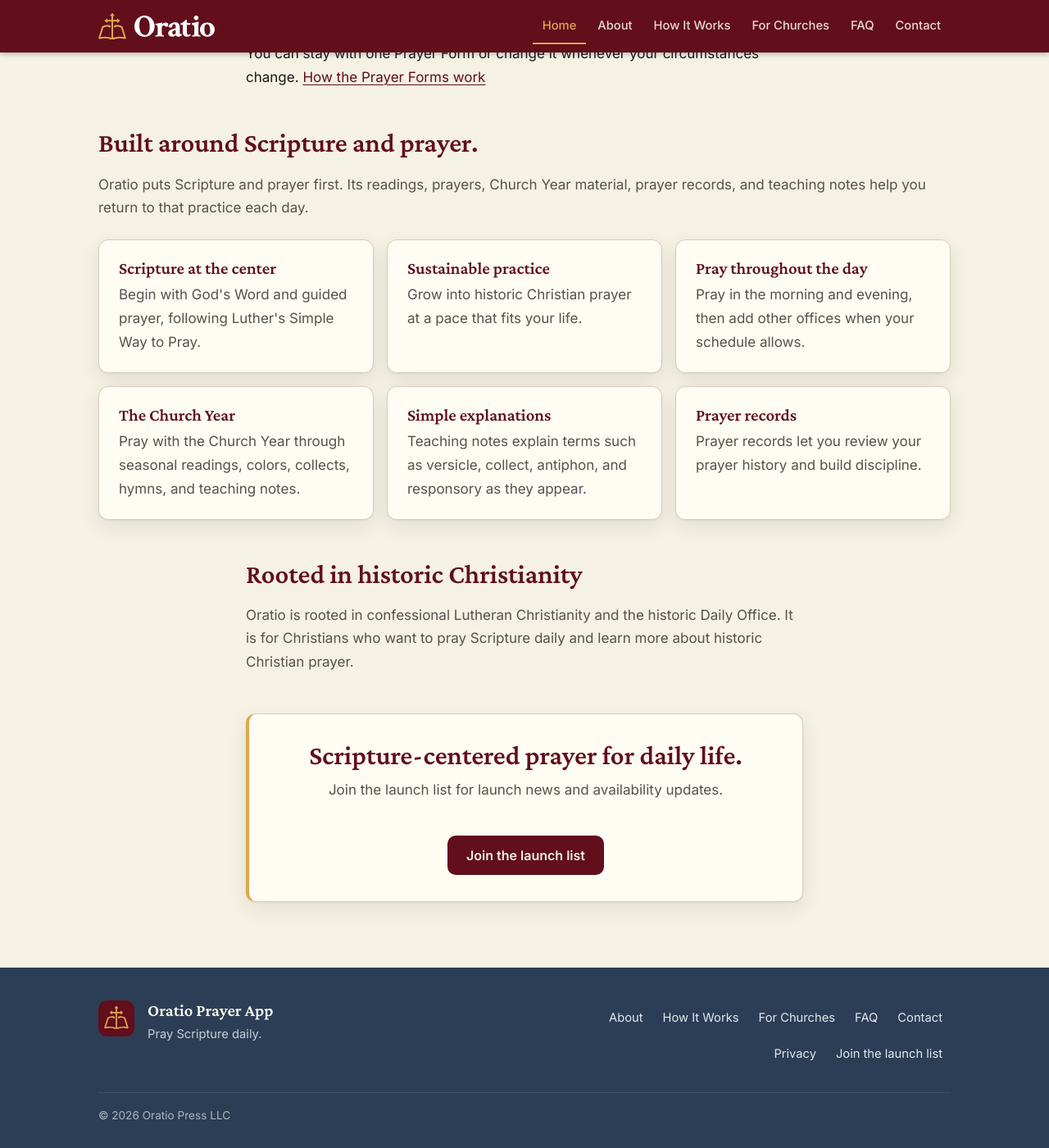
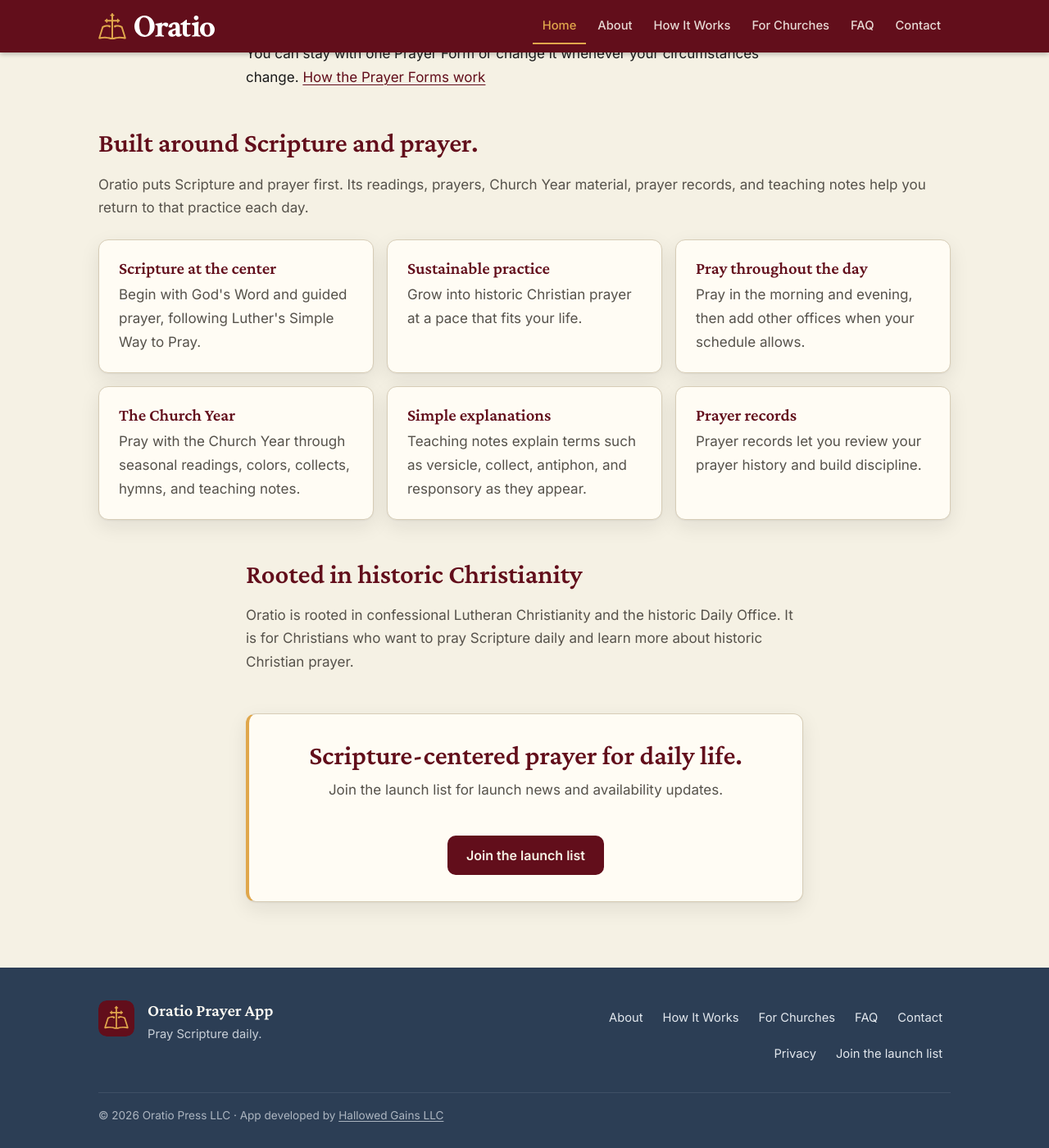
Before and after one commit to Oratio-Press/oratio.github.io, a Jekyll site: the page built from index.html, in a window 1280 px wide and 1400 px high, scrolled down 1483 px. Shown: the whole window at 82% size. Built offline with Jekyll 4.4.1, drawn with Linux system fonts in a browser that asks for light colours.

Commit message:
Credit Hallowed Gains LLC as the app's developer in the footer
Every page's footer now reads "© 2026 Oratio Press LLC · App developed by
Hallowed Gains LLC", the name linking to hallowedgains.com, styled like the
rest of the legal line (underlined, gold on hover).

Co-Authored-By: Claude Opus 5.5 <noreply@anthropic.com>
Claude-Session: https://claude.ai/code/session_01KARxob1UEmjFdDdx4F2WNv

```diff
--- a/_layouts/default.html
+++ b/_layouts/default.html
@@ -113,7 +113,7 @@
         <a href="/privacy.html">Privacy</a>
         <a href="{{ site.launch_list }}">Join the launch list</a>
       </nav>
-      <p class="site-footer__legal">© {{ site.time | date: "%Y" }} Oratio Press LLC</p>
+      <p class="site-footer__legal">© {{ site.time | date: "%Y" }} Oratio Press LLC · App developed by <a href="https://hallowedgains.com">Hallowed Gains LLC</a></p>
     </div>
   </footer>
 </body>
--- a/assets/css/site.css
+++ b/assets/css/site.css
@@ -285,6 +285,8 @@ blockquote {
 .site-footer__nav a { display: inline-flex; align-items: center; min-height: 44px; padding: 0 10px; color: #E3E8EE; font-size: 0.92rem; text-decoration: none; }
 .site-footer__nav a:hover { color: var(--gold); text-decoration: underline; }
 .site-footer__legal { grid-column: 1 / -1; margin: 0; padding-top: 16px; border-top: 1px solid rgba(227, 232, 238, 0.15); font-size: 0.85rem; opacity: 0.7; }
+.site-footer__legal a { color: inherit; text-decoration: underline; text-underline-offset: 2px; }
+.site-footer__legal a:hover { color: var(--gold); }
 @media (max-width: 760px) {
   .site-footer__inner { grid-template-columns: 1fr; }
   .site-footer__nav { justify-content: flex-start; margin-left: -10px; }
```
Also changed, not shown: README.md.
